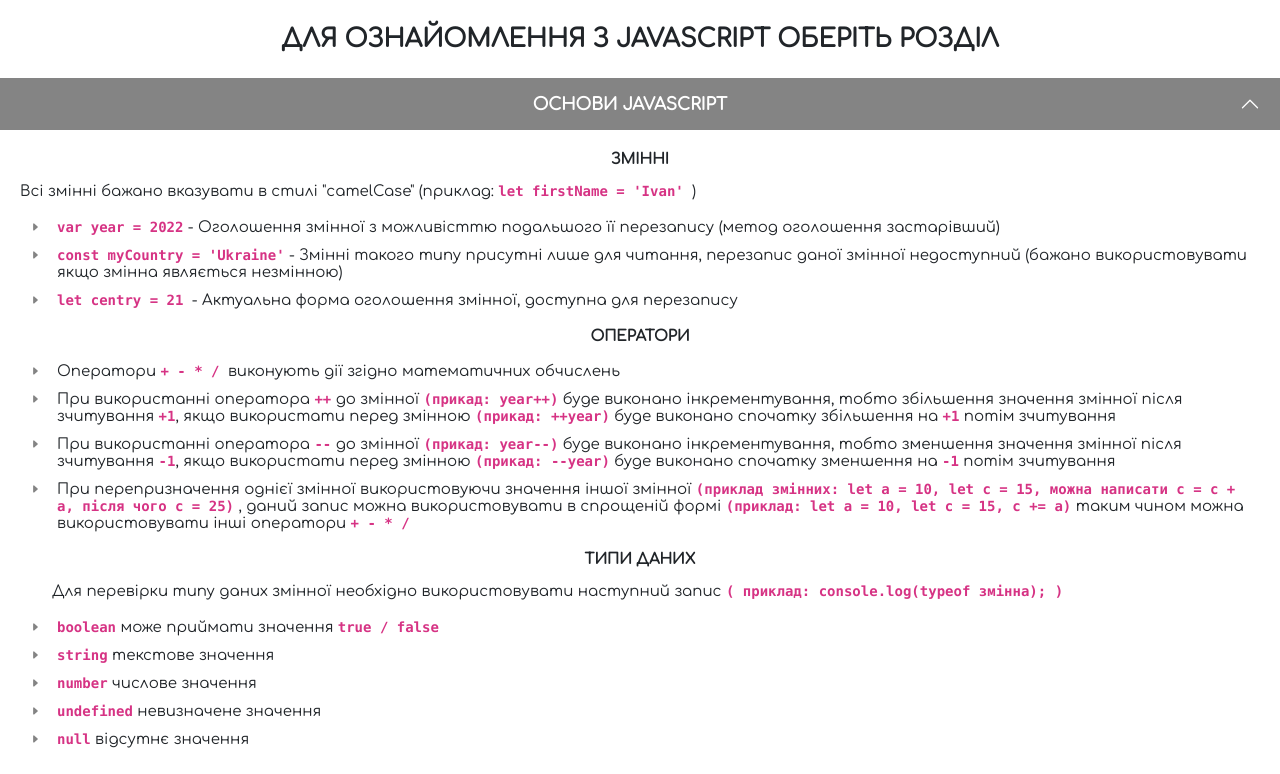
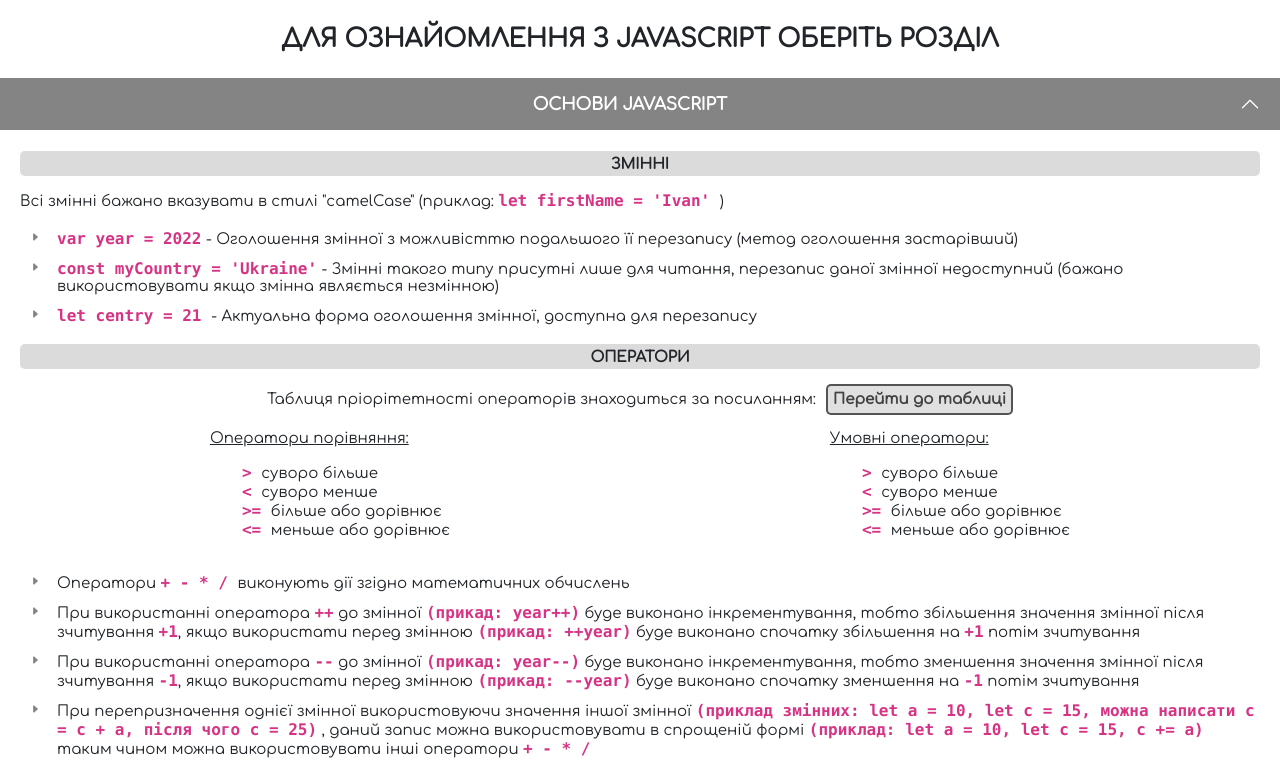
Before and after one commit to boris2606/learning-javascript, a website built with webpack: page src/index.html in a window 1280 px wide. Both pictures are taken after a click on the button "ОСНОВИ JAVASCRIPT". Shown: the top 774 px of the page. Built offline with nearby package versions, Linux system fonts and the light colour scheme; a web font is replaced by a local one.

Commit message:
Change styles and index.html

```diff
--- a/src/index.html
+++ b/src/index.html
@@ -30,6 +30,30 @@
                     </div>
                     <div class="content_art">
                         <h3 class="sec_tit_txt_acord"> Оператори </h3>
+                        <div class="pref_content">
+                            <p class="preff_txt">Таблиця пріорітетності операторів знаходиться за посиланням: </p>
+                            <a class="preff_link" href="https://developer.mozilla.org/ru/docs/Web/JavaScript/Reference/Operators/Operator_Precedence" target="_black"> Перейти до таблиці</a>
+                        </div>
+                        <div class="oper_wrapp_list">
+                            <div class="">
+                                <p class="oper_tit">Оператори порівняння: </p>
+                                <ul>
+                                    <li><code> > </code> суворо більше </li>
+                                    <li><code> < </code> суворо менше </li>
+                                    <li><code> >= </code> більше або дорівнює </li>
+                                    <li><code> <= </code> меньше або дорівнює </li>
+                                </ul>
+                            </div>
+                            <div class="">
+                                <p class="oper_tit">Умовні оператори: </p>
+                                <ul>
+                                    <li><code> > </code> суворо більше </li>
+                                    <li><code> < </code> суворо менше </li>
+                                    <li><code> >= </code> більше або дорівнює </li>
+                                    <li><code> <= </code> меньше або дорівнює </li>
+                                </ul>
+                            </div>
+                        </div>
                         <ul>
                             <li class="list_style_accord"> Оператори <code> + - * / </code> виконують дії згідно математичних обчислень </li>
                             <li class="list_style_accord"> При використанні оператора <code>++</code> до змінної <code>(прикад: year++)</code> буде виконано інкрементування, тобто збільшення значення змінної після зчитування <code>+1</code>, якщо використати перед змінною <code>(прикад: ++year)</code> буде виконано спочатку збільшення на <code>+1</code> потім зчитування</li>
@@ -40,7 +64,7 @@
                     <div class="content_art">
                         <h3 class="sec_tit_txt_acord"> Типи даних </h3>
                         <ul>
-                            <p>Для перевірки типу даних змінної необхідно використовувати наступний запис <code>( приклад: console.log(typeof змінна); )</code></p>
+                            <p>Для перевірки типу даних змінної необхідно використовувати наступний запис <code>( приклад: console.log(typeof змінна); )</code>або <code> typeof змінна </code> в консолі</p>
                             <li class="list_style_accord"><code>boolean</code> може приймати значення <code>true / false</code></li>
                             <li class="list_style_accord"><code>string</code> текстове значення </li>
                             <li class="list_style_accord"><code>number</code> числове значення </li>
@@ -49,7 +73,6 @@
                         </ul>
                     </div>
 
-
                 </article>
               </div>
             </div>
--- a/src/styles/main.scss
+++ b/src/styles/main.scss
@@ -6,7 +6,7 @@
 $f_c: Comfortaa, sans-serif;
 // Стиль виділення коду
 code{
-    font-size: 14px;
+    font-size: 16px;
     font-weight: 600;
 }
 // Титульний текст
@@ -50,6 +50,9 @@ code{
     width: 100%;
     font: 700 15px $f_c;
     text-transform: uppercase;
+    background: rgba(136, 136, 136, 0.3);
+    padding: 5px 0 3px;
+    border-radius: 5px;
 }
 .content_art{
     font: 400 15px $f_c;
@@ -76,3 +79,39 @@ code{
         background-color: rgba(129, 129, 129, 0.17);
     }
 }
+
+.oper_tit{
+    text-decoration: underline;
+}
+.oper_wrapp_list{
+    margin: 15px auto;
+    display: flex;
+    justify-content: space-around;
+}
+
+.pref_content{
+    display: flex;
+    justify-content: center;
+    align-items: center;
+}
+.preff_txt{
+    margin: 0;
+}
+.preff_link{
+    // width: 150px;
+    padding: 5px;
+    border: 2px solid #212122bb;
+    border-radius: 5px;
+    color: #212122d5;
+    background: #21212223;
+    transition: .3s all ease-in-out;
+    text-decoration: none;
+    font-weight: 600;
+    margin-left: 10px;
+
+
+    &:hover{
+        background: #212122bb;
+        color: #fff;
+    }
+}
```
